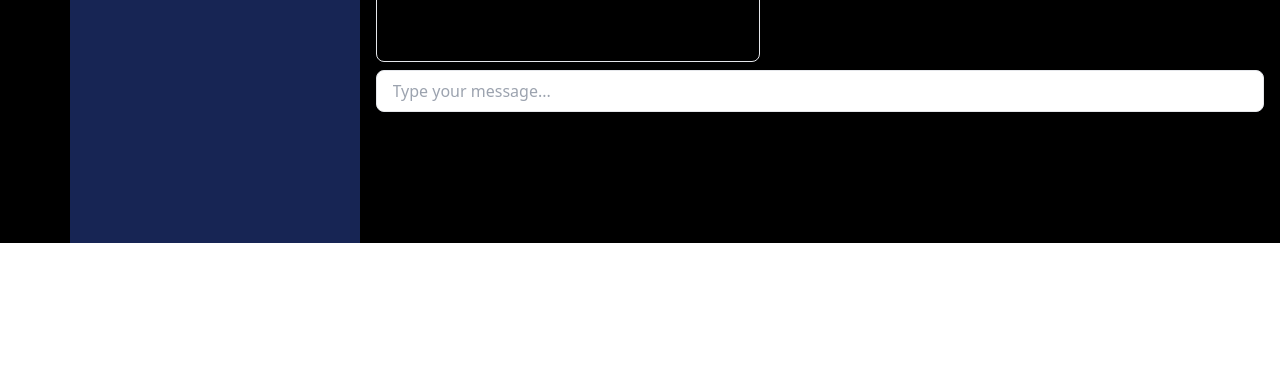
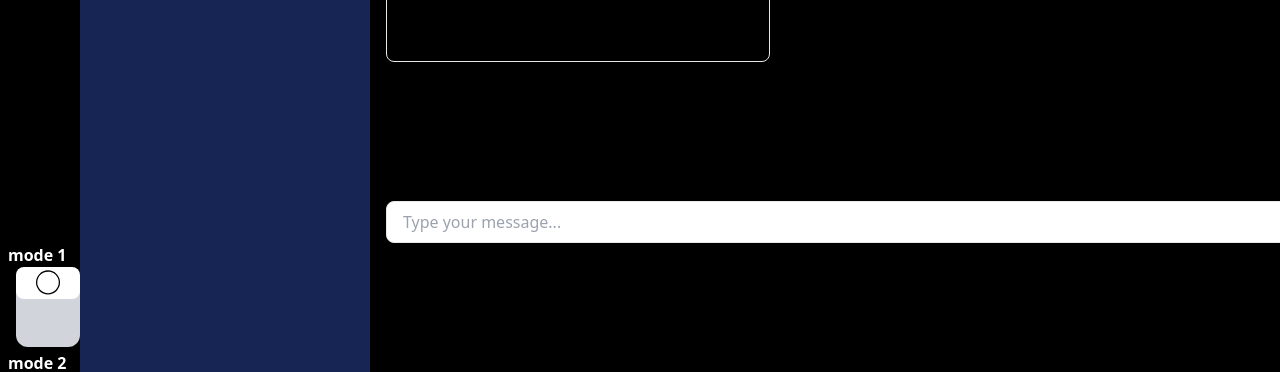
Before and after one commit to Prateekyadav01/Assignment_React, a React (Vite) app: page / in a window 1280 px wide. Shown: the part 557-929 px from the top of the page. Before the commit the page ends 800 px from the top, so only its background shows below. Built offline with nearby package versions, Linux system fonts and the light colour scheme.

Commit message:
darkMode

```diff
--- a/src/App.jsx
+++ b/src/App.jsx
@@ -2,7 +2,7 @@
 import Home from './components/Home'
 import store from './utils/store'
 import { Provider } from 'react-redux'
-
+import Yo from './components/Yo'
 function App() {
 
 
@@ -11,6 +11,7 @@ function App() {
       <div>
         <Provider store={store}>
           <Home />
+          {/* <Yo/> */}
         </Provider>
       </div>
     </>
--- a/src/components/Chats.jsx
+++ b/src/components/Chats.jsx
@@ -6,17 +6,17 @@ const Chats = () => {
 
   return (
     <div className="bg-black w-full p-4">
-      {/* Chat data display */}
+
       <p className="text-white text-center max-w-[30vw] mx-auto border border-solid border-gray-500 rounded-lg p-2">
         {chatData}
       </p>
 
-      {/* Today's header */}
+
       <p className="text-white text-center text-xl font-semibold border-b border-white pb-2 mt-4">
         Today
       </p>
 
-      {/* Container for the second-to-last paragraph */}
+
       <div className="text-white mt-4 flex justify-end">
         <p className="w-[30vw] h-[31vh] text-right mb-5 border border-purple-800 bg-purple-900 rounded-lg p-2">
           Lorem ipsum Lorem ipsum dolor sit amet consectetur adipisicing elit. Necessitatibus qui quod autem optio, consequatur eligendi officiis omnis molestiae, deserunt alias eaque cupiditatme voluptate dignisil.
@@ -26,7 +26,7 @@ const Chats = () => {
         </p>
       </div>
 
-      {/* Last paragraph (aligned to the left) */}
+
       <div className="text-white mt-2 flex justify-start">
         <p className="w-[30vw] h-[30vh] text-left mb-1 border border-purple-800 bg-purple-900 rounded-lg p-2">
           Lorem ipsum Lorem ipsum dolor sit amet consectetur adipisicing elit. Necessitatibus qui quod autem optio, consequatur eligendi officiis omnis molestiae, deserunt alias eaque cupiditatme voluptate dignisil.
@@ -39,7 +39,7 @@ const Chats = () => {
 
       <input
         type="text"
-        className="mt-1 px-4 py-2 w-full text-white bg-purple-900 border border-purple-800 rounded-lg focus:outline-none"
+        className="fixed bottom-0 mt-1 px-4 py-2 w-full text-black bg-purple-900 border border-purple-800 rounded-lg focus:outline-none"
         placeholder="Type your message..."
       />
     </div>
--- a/src/components/Navbar.jsx
+++ b/src/components/Navbar.jsx
@@ -1,11 +1,20 @@
-import React from 'react'
+import React, { useState } from 'react'
 import { FaMessage } from "react-icons/fa6";
 import { CgProfile } from "react-icons/cg";
 import { IoMdSettings } from "react-icons/io";
+import { WiMoonAltFull } from "react-icons/wi";
 
 const Navbar = () => {
+
+  const [darkMode , setDarkMode] = useState(false);
+
+  const handleMode = ()=>{
+    setDarkMode(!darkMode);
+  }
   return (
-    <div className="flex flex-col w-20 min-h-screen  bg-black p-4 gap-3">
+   <>
+   <div className='flex flex-col justify-evenly bg-black'>
+   <div className="flex flex-col w-20 min-h-screen  bg-black p-4 gap-3">
     <div>
       <img
         src=""
@@ -26,9 +35,26 @@ const Navbar = () => {
       <div className="flex items-center text-white hover:text-blue-300 fixed top-36">
         <IoMdSettings className="text-xl mr-2" />
       </div>
+
+
     </div>
+    <div>
+    <h1 className='text-white font-bold ml-2'>mode 1</h1>
+      < div className='w-[5vw] ml-4 mb-1 h-[10vh] rounded-xl bg-gray-300'>
 
+         <WiMoonAltFull className='bg-white h-8 w-full rounded-lg' onClick={handleMode}/>
+
+      </div>
+      <h1 className='text-white font-bold ml-2 mt-0'>mode 2</h1>
+    </div>
+   </div>
+   </>
   )
 }
 
 export default Navbar
+
+
+// .dark-mode {
+//   transform: translateX(calc(100% + 40px));
+// }
--- /dev/null
+++ b/src/components/Yo.jsx
@@ -0,0 +1,12 @@
+import React, { useState } from 'react'
+
+const Yo = () => {
+
+  return (
+    <div>
+
+    </div>
+  )
+}
+
+export default Yo
```
